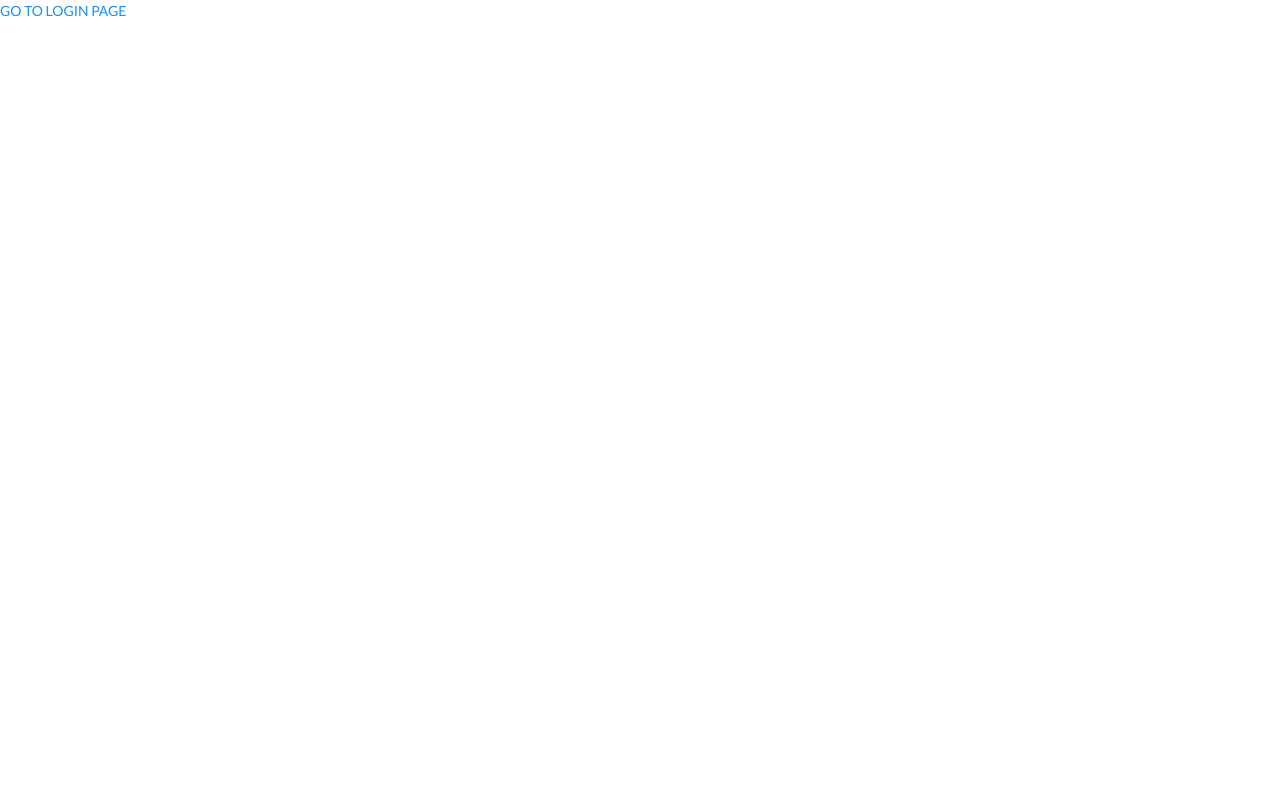
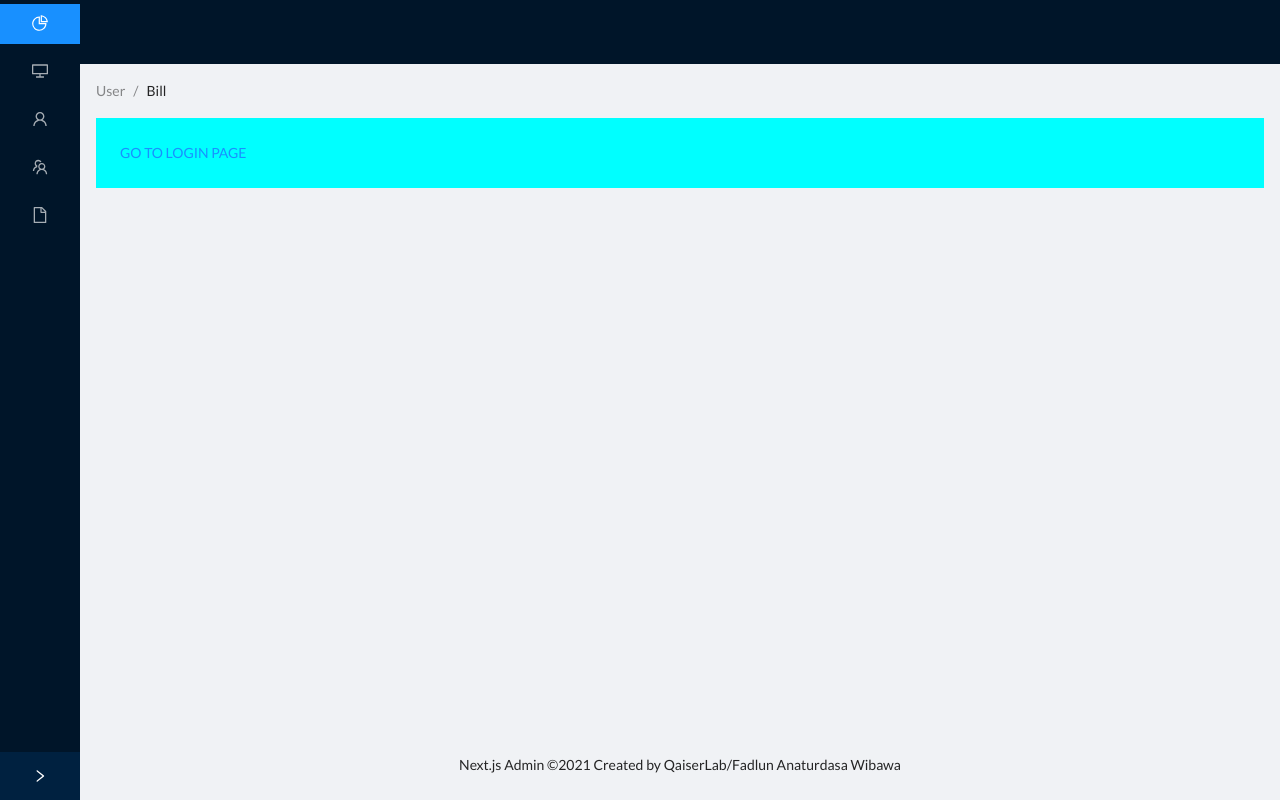
Before and after one commit to qaiserlab/antdmin, a Next.js app: page / in a window 1280 px wide. Built offline with nearby package versions, Linux system fonts and the light colour scheme.

Commit message:
feat: main layout concept

```diff
--- a/layouts/AppLayout.tsx
+++ /dev/null
@@ -1,9 +0,0 @@
-import RootLayout from '@layouts/RootLayout';
-
-export default function AppLayout({ children }) {
-  return (
-    <RootLayout>
-      {children}
-    </RootLayout>
-  )
-}
--- /dev/null
+++ b/layouts/AppLayout/index.tsx
@@ -0,0 +1,66 @@
+import { useState } from 'react';
+import { Layout, Menu, Breadcrumb } from 'antd';
+import {
+  DesktopOutlined,
+  PieChartOutlined,
+  FileOutlined,
+  TeamOutlined,
+  UserOutlined,
+} from '@ant-design/icons';
+
+const { Header, Content, Footer, Sider } = Layout;
+const { SubMenu } = Menu;
+
+import style from './style.module.scss';
+import RootLayout from '@layouts/RootLayout';
+
+export default function AppLayout({ children }) {
+  const [collapsed, setCollapsed] = useState(true);
+
+  return (
+    <RootLayout>
+      <Layout id={style.root}>
+        <Sider collapsible collapsed={collapsed} onCollapse={() => setCollapsed(!collapsed)}>
+          <Menu theme="dark" defaultSelectedKeys={['1']} mode="inline">
+            <Menu.Item key="1" icon={<PieChartOutlined />}>
+              Option 1
+            </Menu.Item>
+            <Menu.Item key="2" icon={<DesktopOutlined />}>
+              Option 2
+            </Menu.Item>
+            <SubMenu key="sub1" icon={<UserOutlined />} title="User">
+              <Menu.Item key="3">Tom</Menu.Item>
+              <Menu.Item key="4">Bill</Menu.Item>
+              <Menu.Item key="5">Alex</Menu.Item>
+            </SubMenu>
+            <SubMenu key="sub2" icon={<TeamOutlined />} title="Team">
+              <Menu.Item key="6">Team 1</Menu.Item>
+              <Menu.Item key="8">Team 2</Menu.Item>
+            </SubMenu>
+            <Menu.Item key="9" icon={<FileOutlined />}>
+              Files
+            </Menu.Item>
+          </Menu>
+        </Sider>
+
+        <Layout>
+          <Header id={style.header} />
+
+          <Content style={{ margin: '0 16px' }}>
+            <Breadcrumb style={{ margin: '16px 0' }}>
+              <Breadcrumb.Item>User</Breadcrumb.Item>
+              <Breadcrumb.Item>Bill</Breadcrumb.Item>
+            </Breadcrumb>
+
+            <section id={style.content}>
+              {children}
+            </section>
+          </Content>
+          <Footer id={style.footer}>
+            Next.js Admin ©2021 Created by QaiserLab/Fadlun Anaturdasa Wibawa
+          </Footer>
+        </Layout>
+      </Layout>
+    </RootLayout>
+  )
+}
--- /dev/null
+++ b/layouts/AppLayout/style.module.scss
@@ -0,0 +1,16 @@
+#root {
+  min-height: 100vh;
+}
+
+#header {
+  padding: 0;
+}
+
+#content {
+  padding: 24px;
+  background-color: cyan;
+}
+
+#footer {
+  text-align: center;
+}
```
Also changed, not shown: layouts/RootLayout/index.tsx (renamed from layouts/RootLayout.tsx).
